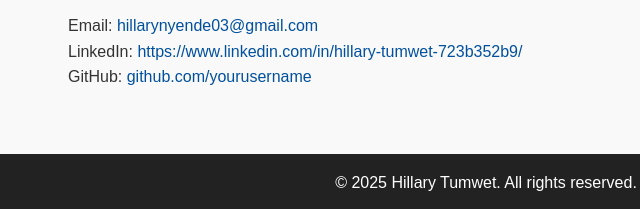
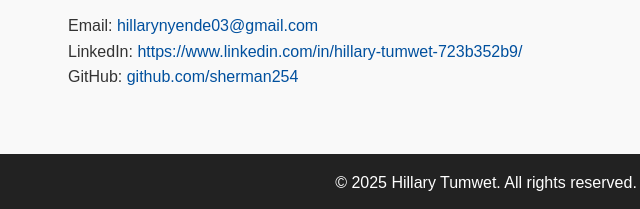
Before and after one commit to sherman254/sherman254.github.io, a plain HTML site: page index.html in a window 1280 px wide. Shown: the part 1692-1901 px from the top of the page, 154-794 px from the left. Drawn offline with Linux system fonts and the light colour scheme.

Commit message:
Add files via upload

```diff
--- a/index.html
+++ b/index.html
@@ -90,7 +90,7 @@
     <h2>Contact</h2>
     <p>Email: <a href="mailto:hillarynyende03@gmail.com">hillarynyende03@gmail.com</a></p>
     <p>LinkedIn: <a href="#">https://www.linkedin.com/in/hillary-tumwet-723b352b9/</a></p>
-    <p>GitHub: <a href="#">github.com/yourusername</a></p>
+    <p>GitHub: <a href="#">github.com/sherman254</a></p>
   </section>
 
   <footer>
```
